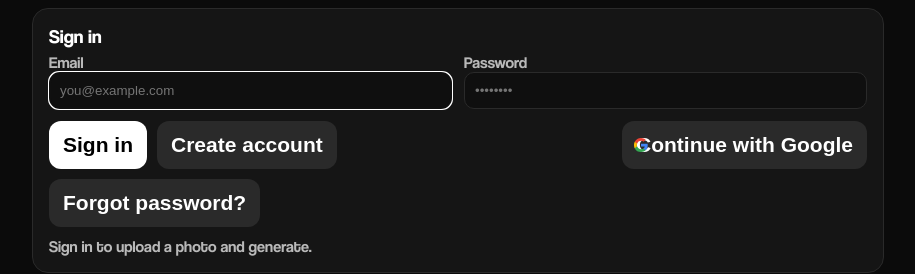
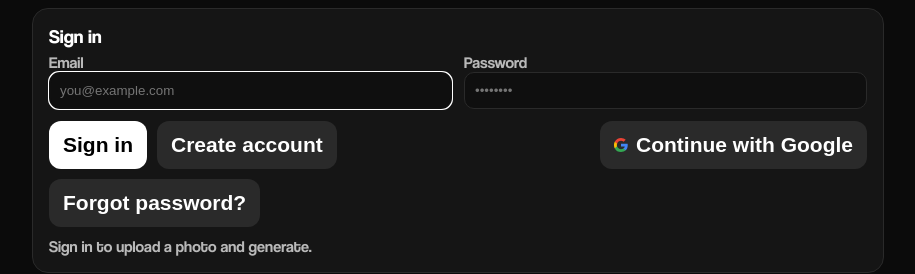
Before and after one commit to eugene763/motrend, a plain HTML site: page public/index.html in a window 1280 px wide. Both pictures are taken after a click on the button "Generate". Shown: the part 99-373 px from the top of the page, without its empty margins (182-1097 px from the left). Drawn offline with Linux system fonts and the light colour scheme; no server answers.

Commit message:
Fix Google auth button icon overlap by inline flex alignment

```diff
--- a/public/index.html
+++ b/public/index.html
@@ -110,9 +110,9 @@ a{color:#fff}
 .spinner{display:inline-block;width:18px;height:18px;border:2px solid var(--border);border-top-color:var(--accent);border-radius:50%;animation:spin .7s linear infinite;vertical-align:middle;margin-right:6px;}
 @keyframes spin{to{transform:rotate(360deg)}}
 .templatesLoading{min-height:120px;display:flex;align-items:center;justify-content:center;color:var(--muted);}
-.btnGoogle{position:relative;display:inline-flex;align-items:center;justify-content:center;gap:8px;}
-.btnGoogle svg{position:absolute;left:12px;width:14px;height:14px;display:block;flex:0 0 auto;}
-.btnGoogle span{display:block;width:100%;text-align:center;}
+.btnGoogle{display:inline-flex;align-items:center;justify-content:center;gap:8px;white-space:nowrap;}
+.btnGoogle svg{position:static;width:14px;height:14px;display:block;flex:0 0 auto;}
+.btnGoogle span{display:inline;}
 .btnExternalAuth{display:none;text-decoration:none;}
 .brandFooter{margin:16px 0 6px;display:flex;align-items:center;justify-content:center;gap:8px;color:var(--muted);font-size:16px}
 .brandFooter a{display:inline-flex;align-items:center;text-decoration:none}
```
